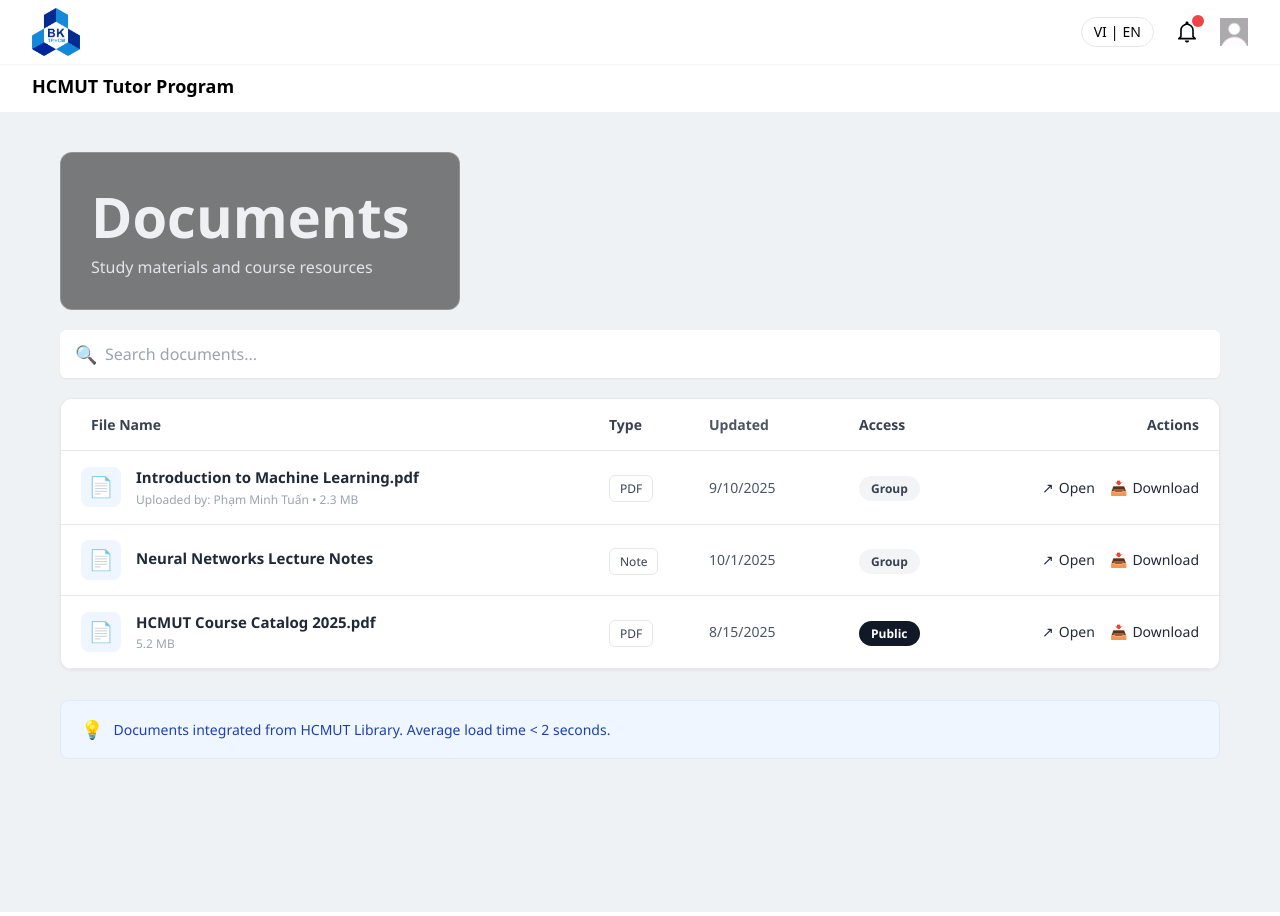
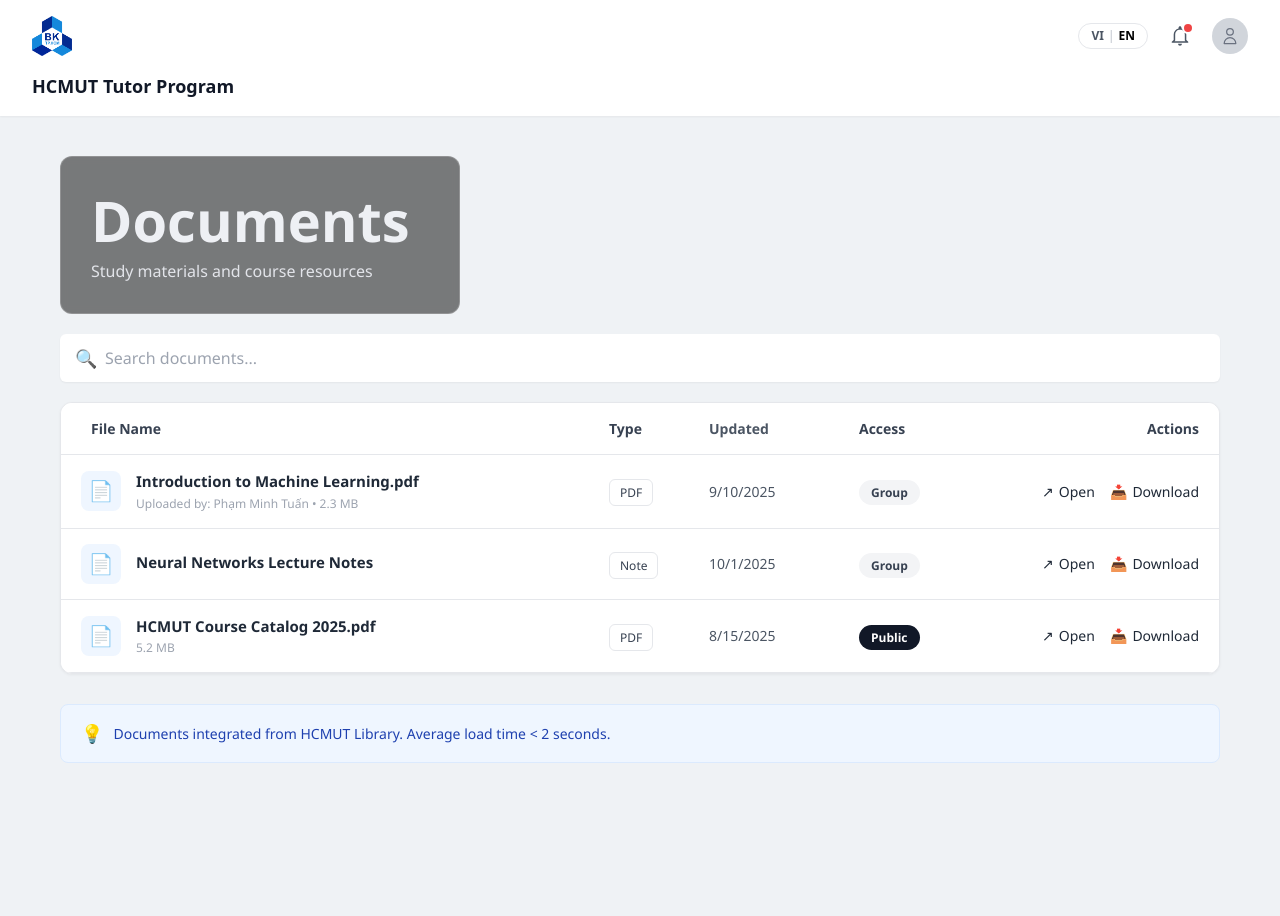
Before and after one commit to CNPM-251-HCMUT/tutor-mentorapp, a React (Vite) app in the folder FE/: page /student/documents in a window 1280 px wide. Built offline with nearby package versions, Linux system fonts and the light colour scheme; no server answers.

Commit message:
Refactor Navbar for user role and menu enhancements
Refactor Navbar component to improve user role handling and menu rendering. Added user type import and enhanced dropdown menu with user information.

```diff
--- a/FE/src/components/Navbar.tsx
+++ b/FE/src/components/Navbar.tsx
@@ -1,10 +1,31 @@
 import { useEffect, useState, useRef } from "react";
-import { authApi } from "../pages/services/api";
+import { authApi, type User } from "../pages/services/api"; // Import User type
 import { NavLink, Outlet, useNavigate } from "react-router-dom";
 import { IoMdNotificationsOutline } from "react-icons/io";
 import { navbarText } from "../i18n/navbar";
 
+// --- Icons cho Menu ---
+const UserIcon = ({ className }: { className?: string }) => (
+  <svg xmlns="http://www.w3.org/2000/svg" className={className} fill="none" viewBox="0 0 24 24" stroke="currentColor" strokeWidth={1.5}>
+    <path strokeLinecap="round" strokeLinejoin="round" d="M16 7a4 4 0 11-8 0 4 4 0 018 0zM12 14a7 7 0 00-7 7h14a7 7 0 00-7-7z" />
+  </svg>
+);
+
+const CogIcon = ({ className }: { className?: string }) => (
+  <svg xmlns="http://www.w3.org/2000/svg" className={className} fill="none" viewBox="0 0 24 24" stroke="currentColor" strokeWidth={1.5}>
+    <path strokeLinecap="round" strokeLinejoin="round" d="M10.325 4.317c.426-1.756 2.924-1.756 3.35 0a1.724 1.724 0 002.573 1.066c1.543-.94 3.31.826 2.37 2.37a1.724 1.724 0 001.065 2.572c1.756.426 1.756 2.924 0 3.35a1.724 1.724 0 00-1.066 2.573c.94 1.543-.826 3.31-2.37 2.37a1.724 1.724 0 00-2.572 1.065c-.426 1.756-2.924 1.756-3.35 0a1.724 1.724 0 00-2.573-1.066c-1.543.94-3.31-.826-2.37-2.37a1.724 1.724 0 00-1.065-2.572c-1.756-.426-1.756-2.924 0-3.35a1.724 1.724 0 001.066-2.573c-.94-1.543.826-3.31 2.37-2.37.996.608 2.296.07 2.572-1.065z" />
+    <path strokeLinecap="round" strokeLinejoin="round" d="M15 12a3 3 0 11-6 0 3 3 0 016 0z" />
+  </svg>
+);
+
+const LogoutIcon = ({ className }: { className?: string }) => (
+  <svg xmlns="http://www.w3.org/2000/svg" className={className} fill="none" viewBox="0 0 24 24" stroke="currentColor" strokeWidth={1.5}>
+    <path strokeLinecap="round" strokeLinejoin="round" d="M17 16l4-4m0 0l-4-4m4 4H7m6 4v1a3 3 0 01-3 3H6a3 3 0 01-3-3V7a3 3 0 013-3h4a3 3 0 013 3v1" />
+  </svg>
+);
+
 export default function Navbar() {
+  const [user, setUser] = useState<User | null>(null); // Lưu toàn bộ object User
   const [role, setRole] = useState<string | null>(null);
   const [lang, setLang] = useState(localStorage.getItem("lang") || "en");
   const [openMenu, setOpenMenu] = useState(false);
@@ -13,13 +34,27 @@ export default function Navbar() {
 
   const t = navbarText[lang as "vi" | "en"];
 
+  // Click outside to close menu
+  useEffect(() => {
+    const handleClickOutside = (event: MouseEvent) => {
+      if (menuRef.current && !menuRef.current.contains(event.target as Node)) {
+        setOpenMenu(false);
+      }
+    };
+    document.addEventListener("mousedown", handleClickOutside);
+    return () => document.removeEventListener("mousedown", handleClickOutside);
+  }, []);
+
   useEffect(() => {
     localStorage.setItem("lang", lang);
   }, [lang]);
 
   useEffect(() => {
     authApi.me().then((res) => {
-      if (res?.user) setRole(res.user.role);
+      if (res?.user) {
+        setUser(res.user); // Lưu thông tin user để hiển thị trong Menu
+        setRole(res.user.role);
+      }
     });
   }, []);
 
@@ -36,17 +71,16 @@ export default function Navbar() {
   /* ---------------------------------------------
       MENU THEO ROLE
   ----------------------------------------------*/
-
   const renderMenu = () => {
     if (!role) return null;
 
-    /* ---- ADMIN: chỉ 3 mục ---- */
+    /* ---- ADMIN ---- */
     if (role === "Admin") {
       return (
         <>
-          <NavLink to={`${prefix}/dashboard`}>{t.dashboard}</NavLink>
-          <NavLink to={`${prefix}/users`}>{t.usermanagement}</NavLink>
-          <NavLink to={`${prefix}/policies`}>{t.policies}</NavLink>
+          <NavLink to={`${prefix}/dashboard`} className={({isActive}) => isActive ? "text-black font-semibold" : "text-gray-500 hover:text-black"}>{t.dashboard}</NavLink>
+          <NavLink to={`${prefix}/users`} className={({isActive}) => isActive ? "text-black font-semibold" : "text-gray-500 hover:text-black"}>{t.usermanagement}</NavLink>
+          <NavLink to={`${prefix}/policies`} className={({isActive}) => isActive ? "text-black font-semibold" : "text-gray-500 hover:text-black"}>{t.policies}</NavLink>
         </>
       );
     }
@@ -55,12 +89,12 @@ export default function Navbar() {
     if (role === "Student") {
       return (
         <>
-          <NavLink to={`${prefix}/dashboard`}>{t.dashboard}</NavLink>
-          <NavLink to={`${prefix}/groups`}>{t.groups}</NavLink>
-          <NavLink to={`${prefix}/classes`}>{t.classes}</NavLink>
-          <NavLink to={`${prefix}/tutors`}>{t.tutors}</NavLink>
-          <NavLink to={`${prefix}/documents`}>{t.documents}</NavLink>
-          <NavLink to={`${prefix}/feedback`}>{t.feedback}</NavLink>
+          <NavLink to={`${prefix}/dashboard`} className={({isActive}) => isActive ? "text-black font-semibold" : "text-gray-500 hover:text-black"}>{t.dashboard}</NavLink>
+          <NavLink to={`${prefix}/groups`} className={({isActive}) => isActive ? "text-black font-semibold" : "text-gray-500 hover:text-black"}>{t.groups}</NavLink>
+          <NavLink to={`${prefix}/classes`} className={({isActive}) => isActive ? "text-black font-semibold" : "text-gray-500 hover:text-black"}>{t.classes}</NavLink>
+          <NavLink to={`${prefix}/tutors`} className={({isActive}) => isActive ? "text-black font-semibold" : "text-gray-500 hover:text-black"}>{t.tutors}</NavLink>
+          <NavLink to={`${prefix}/documents`} className={({isActive}) => isActive ? "text-black font-semibold" : "text-gray-500 hover:text-black"}>{t.documents}</NavLink>
+          <NavLink to={`${prefix}/feedback`} className={({isActive}) => isActive ? "text-black font-semibold" : "text-gray-500 hover:text-black"}>{t.feedback}</NavLink>
         </>
       );
     }
@@ -69,12 +103,12 @@ export default function Navbar() {
     if (role === "Tutor") {
       return (
         <>
-          <NavLink to={`${prefix}/dashboard`}>{t.dashboard}</NavLink>
-          <NavLink to={`${prefix}/schedule`}>{t.schedules}</NavLink>
-          <NavLink to={`${prefix}/classes`}>{t.classes}</NavLink>
-          <NavLink to={`${prefix}/progress`}>{t.progress}</NavLink>
-          <NavLink to={`${prefix}/documents`}>{t.documents}</NavLink>
-          <NavLink to={`${prefix}/feedback`}>{t.feedback}</NavLink>
+          <NavLink to={`${prefix}/dashboard`} className={({isActive}) => isActive ? "text-black font-semibold" : "text-gray-500 hover:text-black"}>{t.dashboard}</NavLink>
+          <NavLink to={`${prefix}/schedule`} className={({isActive}) => isActive ? "text-black font-semibold" : "text-gray-500 hover:text-black"}>{t.schedules}</NavLink>
+          <NavLink to={`${prefix}/classes`} className={({isActive}) => isActive ? "text-black font-semibold" : "text-gray-500 hover:text-black"}>{t.classes}</NavLink>
+          <NavLink to={`${prefix}/progress`} className={({isActive}) => isActive ? "text-black font-semibold" : "text-gray-500 hover:text-black"}>{t.progress}</NavLink>
+          <NavLink to={`${prefix}/documents`} className={({isActive}) => isActive ? "text-black font-semibold" : "text-gray-500 hover:text-black"}>{t.documents}</NavLink>
+          <NavLink to={`${prefix}/feedback`} className={({isActive}) => isActive ? "text-black font-semibold" : "text-gray-500 hover:text-black"}>{t.feedback}</NavLink>
         </>
       );
     }
@@ -83,9 +117,9 @@ export default function Navbar() {
     if (role === "Staff") {
       return (
         <>
-          <NavLink to={`${prefix}/dashboard`}>{t.dashboard}</NavLink>
-          <NavLink to={`${prefix}/reports`}>{t.reports}</NavLink>
-          <NavLink to={`${prefix}/monitoring`}>{t.monitoring}</NavLink>
+          <NavLink to={`${prefix}/dashboard`} className={({isActive}) => isActive ? "text-black font-semibold" : "text-gray-500 hover:text-black"}>{t.dashboard}</NavLink>
+          <NavLink to={`${prefix}/reports`} className={({isActive}) => isActive ? "text-black font-semibold" : "text-gray-500 hover:text-black"}>{t.reports}</NavLink>
+          <NavLink to={`${prefix}/monitoring`} className={({isActive}) => isActive ? "text-black font-semibold" : "text-gray-500 hover:text-black"}>{t.monitoring}</NavLink>
         </>
       );
     }
@@ -93,61 +127,104 @@ export default function Navbar() {
 
   return (
     <>
-      <div className="w-full bg-white shadow-sm">
-        <nav className="w-full px-8 py-2 flex items-center bg-white shadow-sm gap-10">
+      <div className="w-full bg-white shadow-sm z-50 relative">
+        <nav className="w-full px-8 py-4 flex items-center bg-white justify-between">
 
-          <img src="/bklogo.png" className="h-12" />
+          <div className="flex items-center gap-10">
+             {/* Logo */}
+             <div className="flex items-center gap-2">
+                <img src="/bklogo.png" className="h-10 w-auto" alt="Logo" />
+             </div>
 
              {/* MENU THEO ROLE */}
-          <div className="flex items-center gap-8 text-sm">
+             <div className="flex items-center gap-6 text-sm font-medium">
                 {renderMenu()}
+             </div>
           </div>
 
           {/* RIGHT SIDE */}
-          <div className="flex items-center gap-5 ml-auto">
-            <div className="flex items-center gap-1 border rounded-full px-3 py-1 text-sm">
-              <button onClick={() => setLang("vi")}>VI</button>
-              <span>|</span>
-              <button onClick={() => setLang("en")}>EN</button>
+          <div className="flex items-center gap-5">
+            {/* Language Switch */}
+            <div className="flex items-center gap-1 border border-gray-200 rounded-full px-3 py-1 text-xs font-semibold text-gray-600">
+              <button onClick={() => setLang("vi")} className={lang === 'vi' ? 'text-black' : ''}>VI</button>
+              <span className="text-gray-300">|</span>
+              <button onClick={() => setLang("en")} className={lang === 'en' ? 'text-black' : ''}>EN</button>
             </div>
 
-            <div className="relative">
-              <IoMdNotificationsOutline size={26} />
-              <span className="absolute -top-1 -right-1 bg-red-500 w-3 h-3 rounded-full"></span>
+            {/* Notification */}
+            <div className="relative cursor-pointer">
+              <IoMdNotificationsOutline size={24} className="text-gray-600 hover:text-black transition-colors" />
+              <span className="absolute top-0 right-0 bg-red-500 w-2 h-2 rounded-full ring-2 ring-white"></span>
             </div>
 
+            {/* Avatar & Dropdown Menu */}
             <div className="relative" ref={menuRef}>
-              <img
-                src="/avatar.jpg"
-                className="w-7 h-7 cursor-pointer"
+              <button
                 onClick={() => setOpenMenu((p) => !p)}
-              />
+                className="w-9 h-9 rounded-full bg-gray-200 overflow-hidden hover:ring-2 hover:ring-gray-100 transition-all focus:outline-none"
+              >
+                 {/* Dùng ảnh thật nếu có, hoặc placeholder */}
+                 {user?.role === 'Tutor' ? (
+                    <img src="/avatar.jpg" className="w-full h-full object-cover" alt="User" />
+                 ) : (
+                    <div className="w-full h-full flex items-center justify-center bg-gray-300 text-gray-500">
+                        <UserIcon className="w-5 h-5" />
+                    </div>
+                 )}
+              </button>
 
-              {openMenu && (
-                <div className="absolute right-0 mt-2 w-40 border bg-white rounded shadow-md z-50">
+              {/* --- DROPDOWN MENU (ĐÃ SỬA GIỐNG ẢNH 1) --- */}
+              {openMenu && user && (
+                <div className="absolute right-0 mt-3 w-64 bg-white rounded-xl shadow-[0_4px_20px_rgba(0,0,0,0.08)] border border-gray-100 py-2 z-50 animate-in fade-in zoom-in duration-100 origin-top-right">
+
+                  {/* User Info Header */}
+                  <div className="px-5 py-3 border-b border-gray-50">
+                    <p className="text-sm font-bold text-gray-900">{user.name}</p>
+                    <p className="text-xs text-gray-500 truncate">{user.email}</p>
+                    <p className="text-[10px] text-gray-400 mt-0.5 font-medium">ID: {user.id}</p>
+                  </div>
+
+                  {/* Links */}
+                  <div className="py-1">
                     <button
-                    className="w-full px-4 py-2 hover:bg-gray-100"
-                    onClick={() => navigate("/settings")}
+                        onClick={() => { navigate(`${prefix}/profile`); setOpenMenu(false); }}
+                        className="w-full flex items-center gap-3 px-5 py-2.5 text-sm text-gray-700 hover:bg-gray-50 transition-colors text-left"
                     >
-                    {t.settings}
+                      <UserIcon className="w-4 h-4 text-gray-400" />
+                      {t.profile || "Profile"} {/* Cần thêm key 'profile' vào i18n */}
                     </button>
 
                     <button
-                    className="w-full px-4 py-2 text-red-600 hover:bg-gray-100"
+                        onClick={() => { navigate(`${prefix}/settings`); setOpenMenu(false); }}
+                        className="w-full flex items-center gap-3 px-5 py-2.5 text-sm text-gray-700 hover:bg-gray-50 transition-colors text-left"
+                    >
+                      <CogIcon className="w-4 h-4 text-gray-400" />
+                      {t.settings}
+                    </button>
+                  </div>
+
+                  {/* Logout */}
+                  <div className="border-t border-gray-50 mt-1 pt-1">
+                    <button
                         onClick={handleLogout}
+                        className="w-full flex items-center gap-3 px-5 py-2.5 text-sm text-red-600 hover:bg-red-50 transition-colors text-left font-medium"
                     >
+                      <LogoutIcon className="w-4 h-4" />
                       {t.logout}
                     </button>
+                  </div>
+
                 </div>
               )}
             </div>
           </div>
         </nav>
 
-        <div className="px-8 pb-3 flex items-center gap-3 pt-2">
-          <h1 className="text-lg font-semibold">{t.program}</h1>
+        {/* Sub-header (Program Name & Role Badge) */}
+        <div className="px-8 pb-4 flex items-center gap-3">
+          <h1 className="text-lg font-bold text-gray-900">{t.program}</h1>
           {role && (
-            <span className="text-white text-sm px-4 rounded-full bg-black">
+            <span className="text-white text-[10px] font-bold px-3 py-1 rounded-full bg-black uppercase tracking-wide">
               {role}
             </span>
           )}
```
Lines whose indentation alone changed are shown as unchanged.
